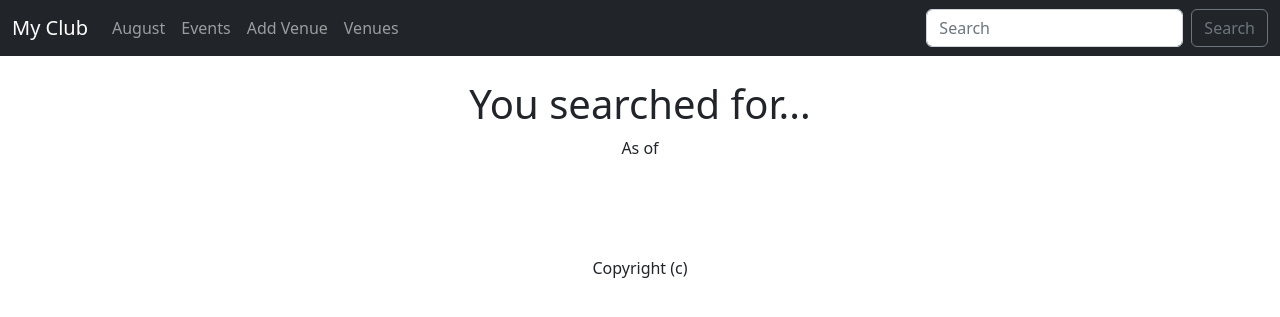
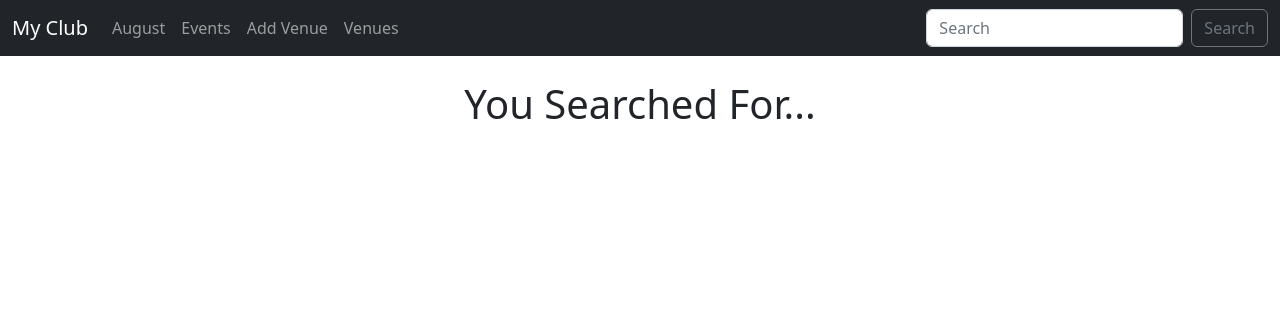
Before and after one commit to Stephen-Nw/clubsite, a Django app: page /search_venues in a window 1280 px wide. Shown: the top 317 px of the page. Run offline with Django 4.2, Linux system fonts and the light colour scheme.

Commit message:
update search venue page

```diff
--- a/events/templates/events/search_venues.html
+++ b/events/templates/events/search_venues.html
@@ -3,15 +3,8 @@
 
 {% block content %}
     <center>
-        <h1>You searched for...</h1>
+        <h1>You Searched For...</h1>
 
-        As of {{ time }}
-        <br><br>
-        {{ cal|safe }}
 
-        <br>
-        <br>
-        <br>
-        Copyright (c) {{ current_year }}
     </center>
 {% endblock content %}
```
